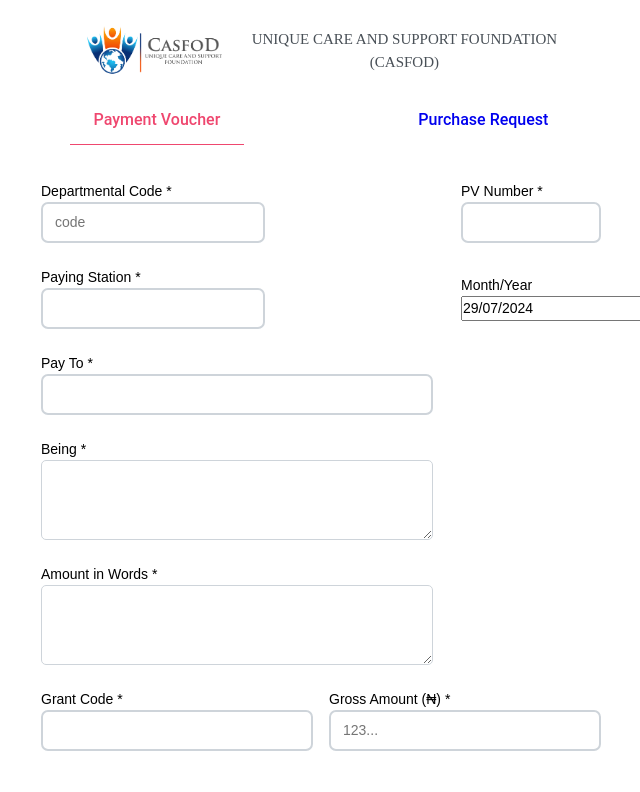
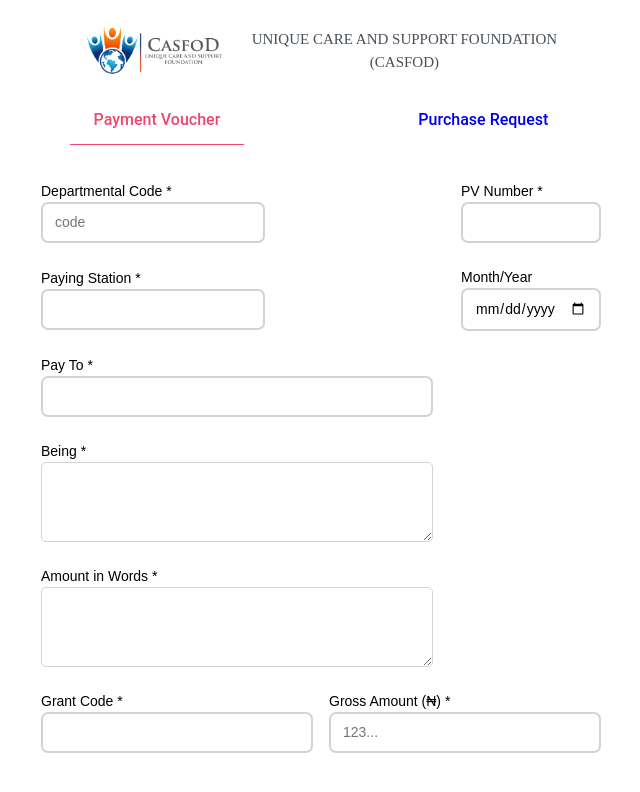
Before and after one commit to calebcharles343/CASFOD-TypeScript, a React (Vite) app: page /payment in a window 1280 px wide. Shown: the top 792 px of the page, without its empty margins (319-959 px from the left). Built offline with nearby package versions, Linux system fonts and the light colour scheme.

Commit message:
form-update

```diff
--- a/package.json
+++ b/package.json
@@ -11,12 +11,11 @@
   },
   "dependencies": {
     "@types/react-router-dom": "^5.3.3",
-    "date-fns": "^3.6.0",
     "exceljs": "^4.4.0",
     "react": "^18.3.1",
-    "react-datepicker": "^7.3.0",
     "react-dom": "^18.3.1",
     "react-hook-form": "^7.52.1",
+    "react-icons": "^5.2.1",
     "react-router-dom": "^6.25.1",
     "styled-components": "^6.1.12"
   },
--- a/src/pages/PaymentVoucherForm.tsx
+++ b/src/pages/PaymentVoucherForm.tsx
@@ -1,7 +1,4 @@
-import DatePicker from "react-datepicker";
-import "react-datepicker/dist/react-datepicker.css";
 import ExcelJS from "exceljs";
-import { format } from "date-fns";
 
 import Form from "../ui/Form";
 import FormRow from "../ui/FormRow";
@@ -16,6 +13,7 @@ import { data } from "../dropDownData";
 import { FormValues } from "../interfaces";
 
 function PaymentVoucherForm() {
+  const [isDownloading, setIsDownloading] = useState(false);
   const [menuOption, setMenuOption] = useState("");
   const [chartCode, setChartCode] = useState("");
   const [grossAmount, setGrossAmount] = useState<number>();
@@ -25,8 +23,8 @@ function PaymentVoucherForm() {
   const [netAmount, setNetAmount] = useState<number>();
   const [devLevy, setDevLevy] = useState<number>();
 
-  const [date, setDate] = useState<Date>(new Date());
-  const { register, handleSubmit, formState } = useForm<Partial<FormValues>>();
+  const { register, handleSubmit, formState, reset } =
+    useForm<Partial<FormValues>>();
   const { errors } = formState;
 
   /////////////////////////////////////////
@@ -105,8 +103,9 @@ function PaymentVoucherForm() {
   async function formSubmit(data: Partial<FormValues>) {
     data.chartOfAccount = menuOption;
     data.chartOfAccountCode = chartCode;
+
     data.netAmount = netAmount?.toString();
-
+    setIsDownloading(true);
     try {
       if (data) {
         const workbook = new ExcelJS.Workbook();
@@ -279,7 +278,7 @@ function PaymentVoucherForm() {
         monthYearCell.alignment = { vertical: "middle", horizontal: "right" };
         monthYearCell.font = { bold: true, size: 14 };
         const monthYearValue = worksheet.getCell("T15");
-        monthYearValue.value = format(Date.now(), "yyyy-MM-dd");
+        monthYearValue.value = data.date;
         monthYearValue.border = { bottom: { style: "medium" } };
 
         ////////////////////////////////////////////////////////
@@ -440,7 +439,7 @@ function PaymentVoucherForm() {
           vertical: "middle",
           horizontal: "center",
         };
-        netAmountValue.value = data.netAmount;
+        netAmountValue.value = Number(data.netAmount).toFixed(2);
 
         ///////////////////////////////////////////////////
         //TABLE2 DATA
@@ -546,11 +545,13 @@ function PaymentVoucherForm() {
         };
         certifyCell.font = { bold: true, size: 16 };
 
+        //////////////////////////////////////////////////////
         const footerDescCell = worksheet.getCell("A38");
         footerDescCell.value =
           "The above payment is correctas to rate, authority and standing regulations";
         footerDescCell.font = { bold: false, size: 14 };
 
+        //////////////////////////////////////////////////////
         const opVoucherCell = worksheet.getCell("A41");
         opVoucherCell.value = "Officer who prepared this Voucher:";
         opVoucherCell.font = { bold: true, size: 14 };
@@ -731,6 +732,7 @@ function PaymentVoucherForm() {
         ////////////////////////////////////////
         //DOWNLOAD FILE
         ////////////////////////////////////////
+
         const buffer = await workbook.xlsx.writeBuffer();
         const fileType =
           "application/vnd.openxmlformats-officedocument.spreadsheetml.sheet;charset=UTF-8";
@@ -766,6 +768,7 @@ function PaymentVoucherForm() {
     ///////////////////////////////////
     //RESET STATE
     ///////////////////////////////////
+    setIsDownloading(false);
 
     setGrossAmount(0);
     setVat(0);
@@ -773,6 +776,8 @@ function PaymentVoucherForm() {
     setDeductions(0);
     setNetAmount(0);
     setDevLevy(0);
+    reset();
+    alert("File downloaded successfully");
   }
 
   return (
@@ -821,13 +826,14 @@ function PaymentVoucherForm() {
         </FormRow>
 
         <FormRow label="Month/Year" type="small">
-          <DatePicker
+          {/* <DatePicker
             id="date"
-            // onChange={(date) => setDate(date)}
-            selected={date}
+
+            // selected={date}
             dateFormat="dd/MM/yyyy"
-            // {...register("date")}
-          />
+            {...register("date")}
+          /> */}
+          <Input type="date" id="date" {...register("date")} />
         </FormRow>
       </Row>
 
@@ -1068,7 +1074,9 @@ function PaymentVoucherForm() {
         </FormRow>
       </Row>
 
-      <Button size="medium">Download</Button>
+      <Button size="medium" disabled={isDownloading}>
+        Download
+      </Button>
     </Form>
   );
 }
```
Also changed, not shown: 1 other file (tests, documents, lock files or other folders).
